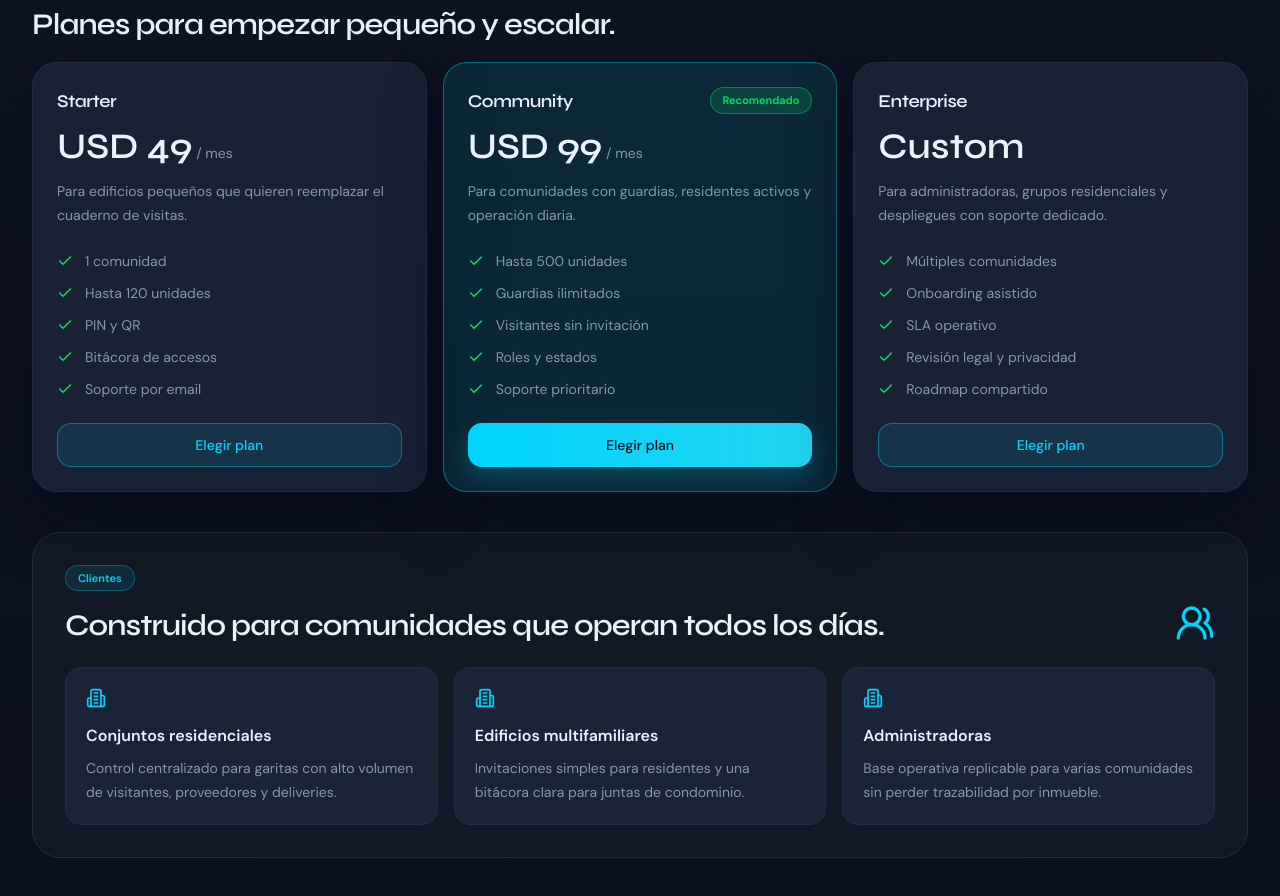
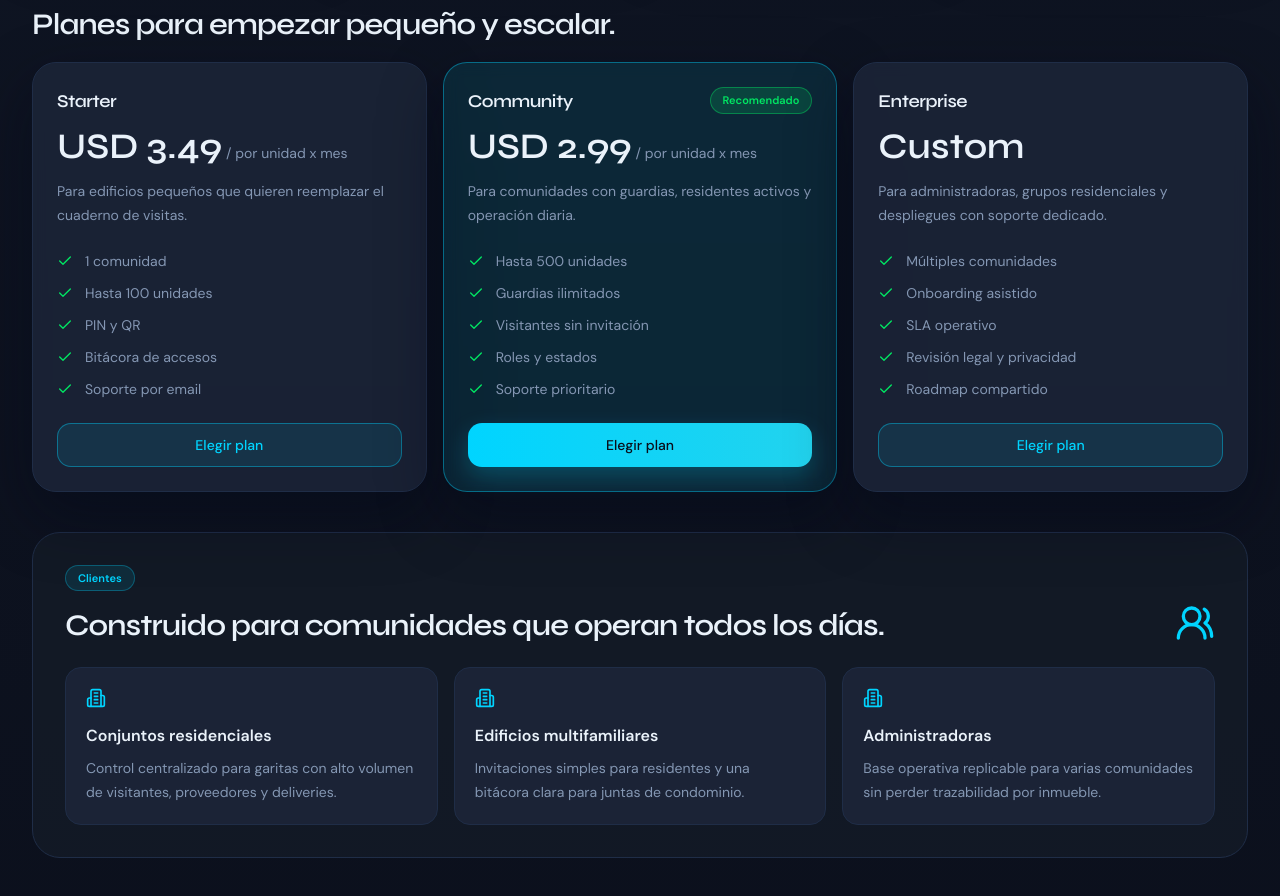
Before and after one commit to leobigott98/ventry-app-v2, a Next.js app: page / in a window 1280 px wide. Shown: the part 1040-1936 px from the top of the page. Built offline with nearby package versions, Linux system fonts and the light colour scheme.

Commit message:
fix: pricing

```diff
--- a/src/app/(marketing)/page.tsx
+++ b/src/app/(marketing)/page.tsx
@@ -50,15 +50,15 @@ const highlights = [
 const plans = [
   {
     name: "Starter",
-    price: "USD 49",
-    suffix: "/ mes",
+    price: "USD 3.49",
+    suffix: "/ por unidad x mes",
     description: "Para edificios pequeños que quieren reemplazar el cuaderno de visitas.",
-    features: ["1 comunidad", "Hasta 120 unidades", "PIN y QR", "Bitácora de accesos", "Soporte por email"],
+    features: ["1 comunidad", "Hasta 100 unidades", "PIN y QR", "Bitácora de accesos", "Soporte por email"],
   },
   {
     name: "Community",
-    price: "USD 99",
-    suffix: "/ mes",
+    price: "USD 2.99",
+    suffix: "/ por unidad x mes",
     description: "Para comunidades con guardias, residentes activos y operación diaria.",
     features: ["Hasta 500 unidades", "Guardias ilimitados", "Visitantes sin invitación", "Roles y estados", "Soporte prioritario"],
     featured: true,
```
